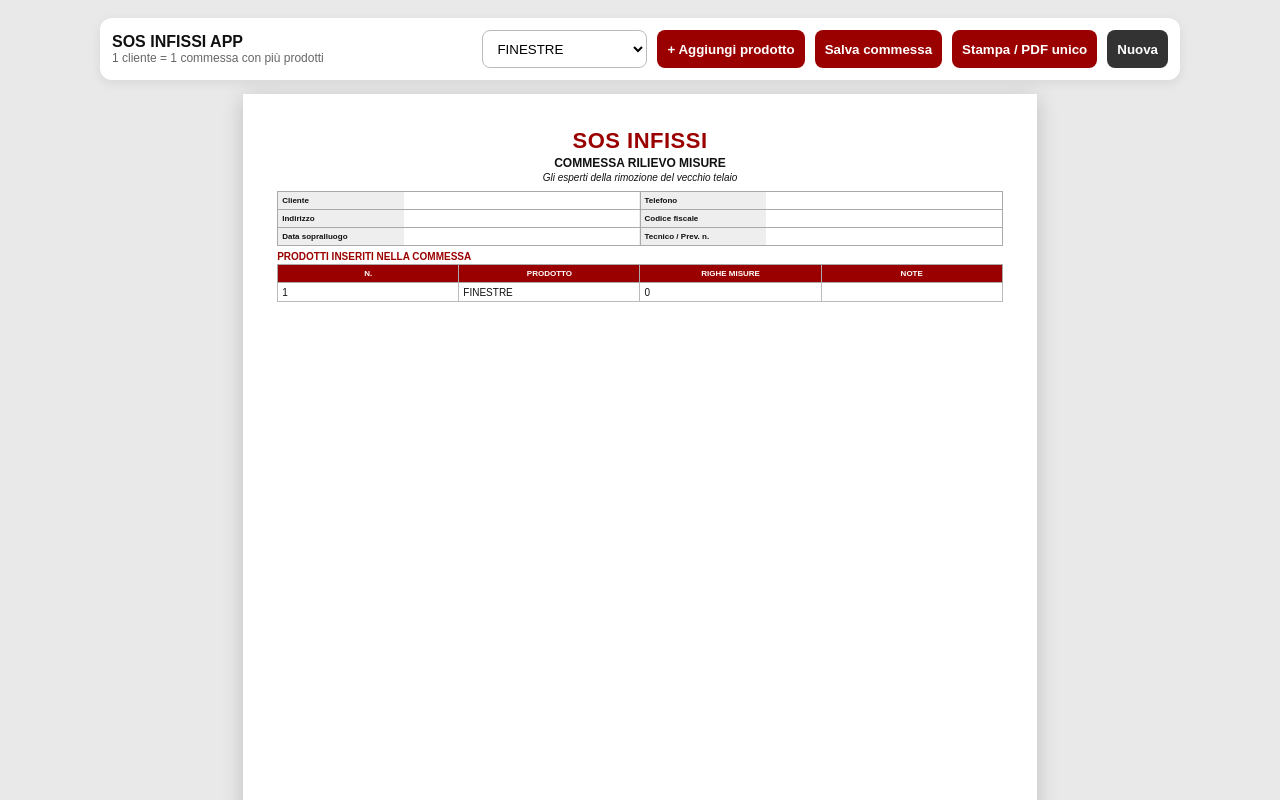
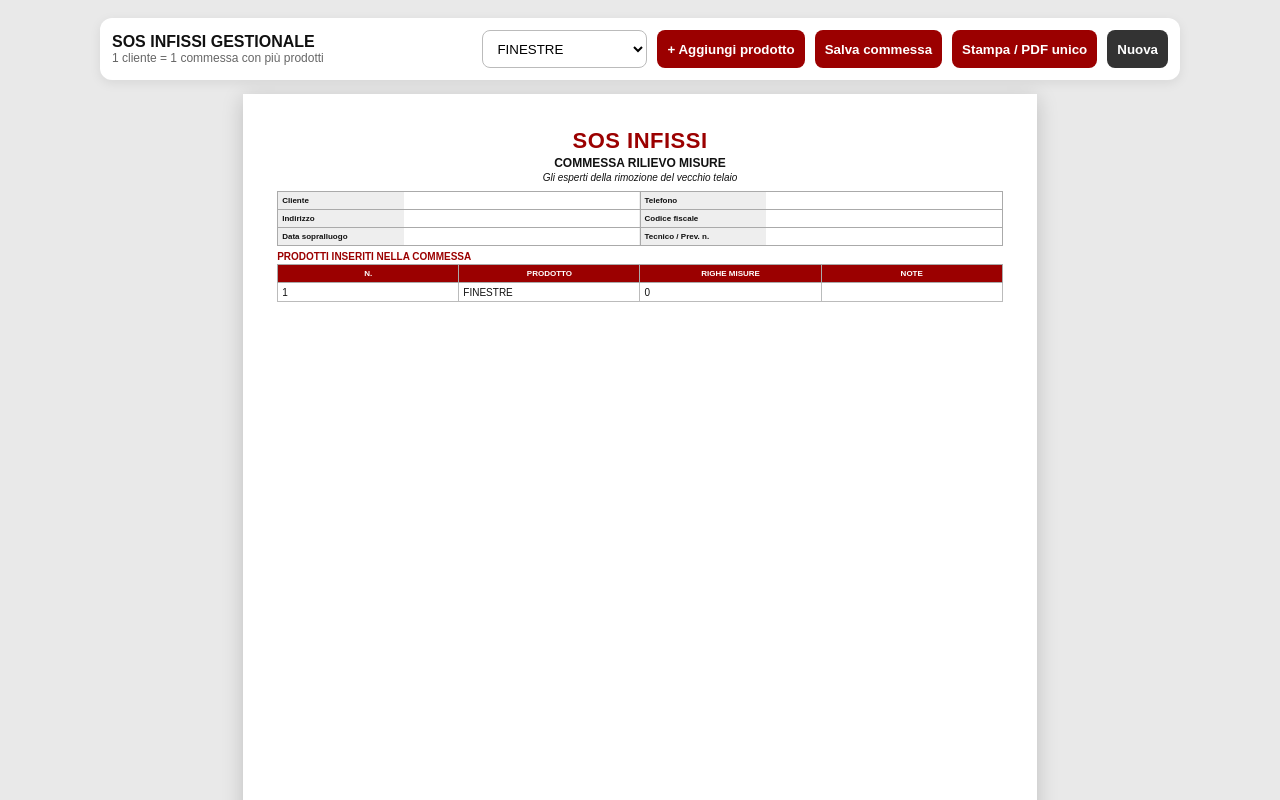
Before and after one commit to sosinfissi/app-rilievo-sos-infissi, a React (Vite) app: page / in a window 1280 px wide. Shown: the top 800 px of the page. Built offline with nearby package versions, Linux system fonts and the light colour scheme.

Commit message:
Add files via upload

```diff
--- a/src/App.jsx
+++ b/src/App.jsx
@@ -157,7 +157,7 @@ export default function App() {
     <div className="app">
       <div className="toolbar no-print">
         <div className="brand">
-          <strong>SOS INFISSI APP</strong>
+          <strong>SOS INFISSI GESTIONALE</strong>
           <span>1 cliente = 1 commessa con più prodotti</span>
         </div>
 
```
